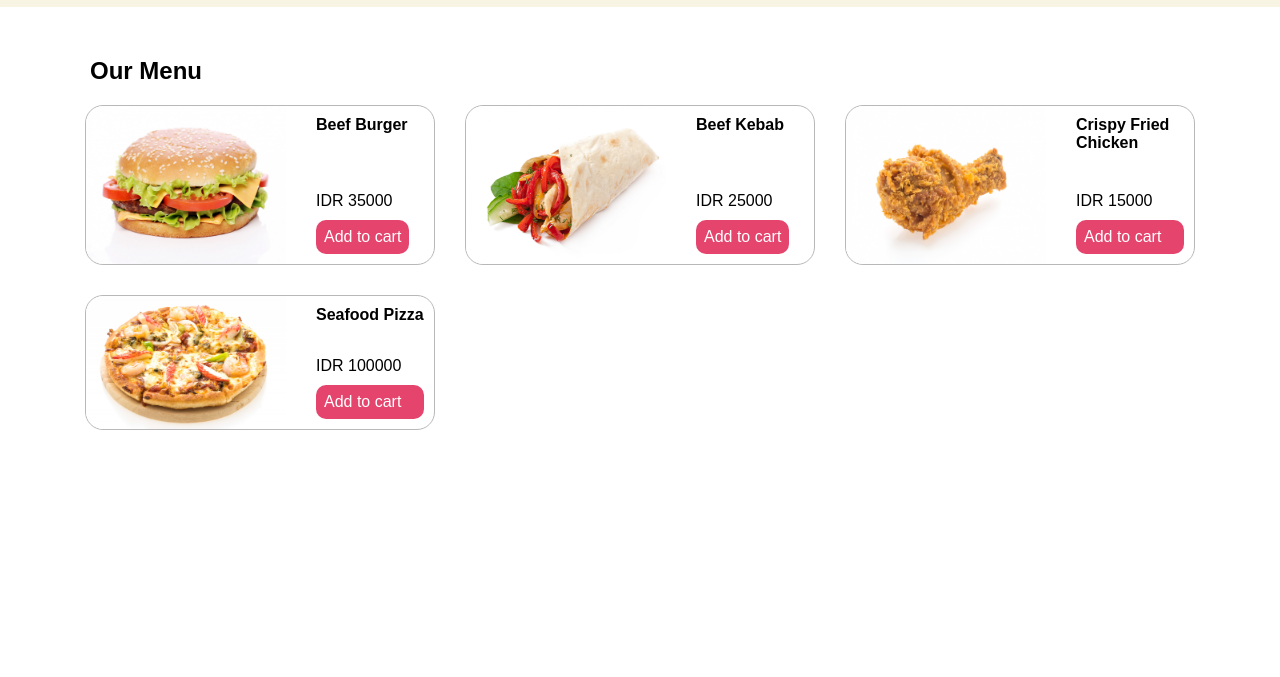
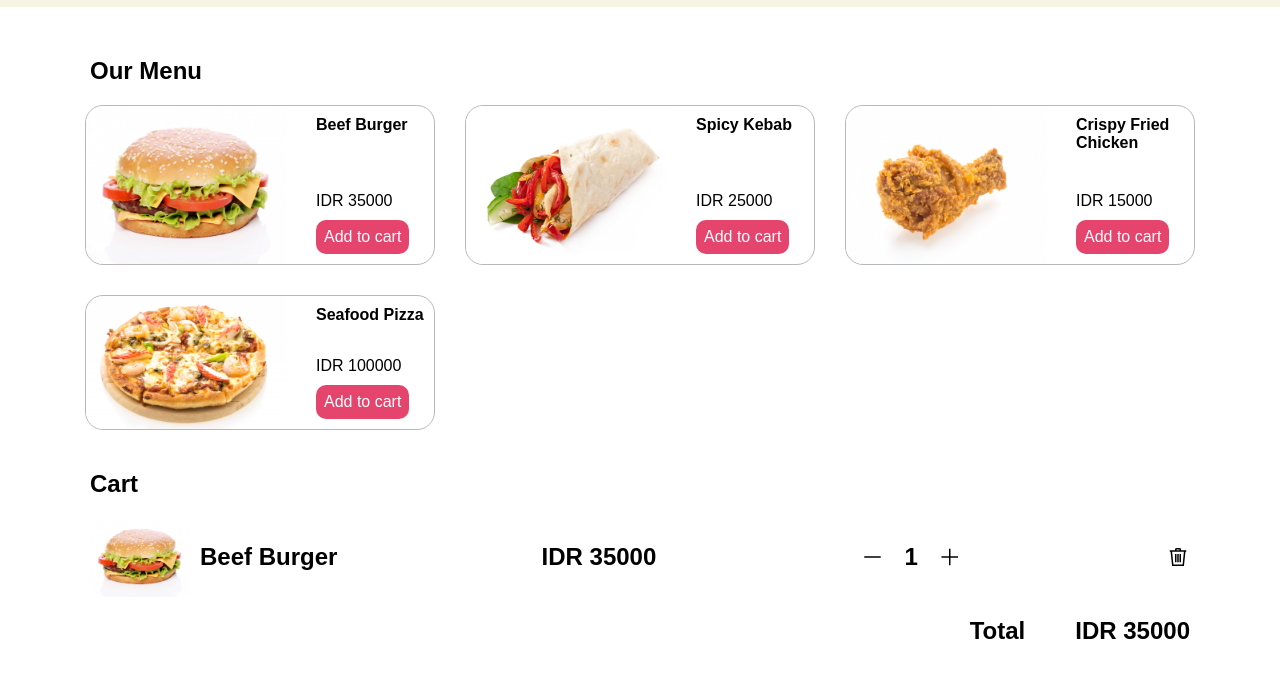
Before and after one commit to catamyst-codepolitan-1-A/food-order-app, a plain HTML site: page index.html in a window 1280 px wide. Shown: the part 55-732 px from the top of the page. Drawn offline with nearby package versions, Linux system fonts and the light colour scheme; a script that the page names is missing.

Commit message:
feat : add food catalogue content and cart section

```diff
--- a/index.html
+++ b/index.html
@@ -20,7 +20,70 @@
       <h3>Our Menu</h3>
       <section class="hero-content">
         <!-- Food Catalogue -->
-        <div id="food-catalogue" class="food-catalogue"></div>
+        <div id="food-catalogue" class="food-catalogue">
+          <div class="food-card-item">
+            <img width="200" src="/images/burger.jpg" alt="image" />
+            <div class="card-details">
+              <h4>Beef Burger</h4>
+              <div class="card-price">
+                <p>IDR 35000</p>
+                <div class="add-to-cart">Add to cart</div>
+              </div>
+            </div>
+          </div>
+          <div class="food-card-item">
+            <img width="200" src="/images/kebab.jpg" alt="image" />
+            <div class="card-details">
+              <h4>Spicy Kebab</h4>
+              <div class="card-price">
+                <p>IDR 25000</p>
+                <div class="add-to-cart">Add to cart</div>
+              </div>
+            </div>
+          </div>
+          <div class="food-card-item">
+            <img width="200" src="/images/fried-chicken.jpg" alt="image" />
+            <div class="card-details">
+              <h4>Crispy Fried Chicken</h4>
+              <div class="card-price">
+                <p>IDR 15000</p>
+                <div class="add-to-cart">Add to cart</div>
+              </div>
+            </div>
+          </div>
+          <div class="food-card-item">
+            <img width="200" src="/images/pizza.jpg" alt="image" />
+            <div class="card-details">
+              <h4>Seafood Pizza</h4>
+              <div class="card-price">
+                <p>IDR 100000</p>
+                <div class="add-to-cart">Add to cart</div>
+              </div>
+            </div>
+          </div>
+        </div>
+      </section>
+
+      <section class="cart-section">
+        <h3>Cart</h3>
+        <div class="cart-container">
+          <div class="cart-title">
+            <img width="100" src="/images/burger.jpg" alt="image" />
+            <h4>Beef Burger</h4>
+          </div>
+          <h4>IDR 35000</h4>
+          <div class="cart-quantity">
+            <i class="las la-minus"></i>
+            <h4>1</h4>
+            <i class="las la-plus"></i>
+          </div>
+          <i class="las la-trash"></i>
+        </div>
+
+        <div class="cart-total">
+          <h3>Total</h3>
+          <h3>IDR 35000</h3>
+        </div>
       </section>
     </main>
 
--- a/index.js
+++ /dev/null
@@ -1,52 +0,0 @@
-const foodCatalogue = document.getElementById("food-catalogue");
-const foodItemsData = [
-  {
-    id: "burger",
-    img: "images/burger.jpg",
-    foodname: "Beef Burger",
-    price: "35000",
-  },
-
-  {
-    id: "kebab",
-    img: "images/kebab.jpg",
-    foodname: "Beef Kebab",
-    price: "25000",
-  },
-
-  {
-    id: "fried-chicken",
-    img: "images/fried-chicken.jpg",
-    foodname: "Crispy Fried Chicken",
-    price: "15000",
-  },
-  {
-    id: "pizza",
-    img: "images/pizza.jpg",
-    foodname: "Seafood Pizza",
-    price: "100000",
-  },
-];
-
-// Generate Food Catalogue
-function generateCatalogue() {
-  return (foodCatalogue.innerHTML = foodItemsData
-    .map((insertItem) => {
-      const { img, foodname, price } = insertItem;
-      return `
-            <div class="food-card-item">
-              <img width="200" src=${img} alt="image" />
-              <div class="card-details">
-                <h4>${foodname}</h4>
-                <div class="card-price">
-                  <p>IDR ${price}</p>
-                  <div class="add-to-cart">Add to cart</div>
-                </div>
-              </div>
-            </div>
-    `;
-    })
-    .join(""));
-}
-
-generateCatalogue();
--- a/style.css
+++ b/style.css
@@ -61,6 +61,8 @@ section {
   color: var(--icon-color);
 }
 
+/* Food Catalogue */
+
 .food-catalogue {
   display: grid;
   grid-template-columns: repeat(3, 350px);
@@ -88,6 +90,7 @@ section {
 .add-to-cart {
   color: white;
   background-color: #e5446d;
+  max-width: max-content;
   border-radius: 10px;
   padding: 8px;
 }
@@ -102,3 +105,42 @@ section {
 .la-cart-plus {
   font-size: 1.5rem;
 }
+
+/* Cart Items */
+
+.cart-container {
+  margin: 20px 0;
+  font-size: 1.5rem;
+  display: flex;
+  align-items: center;
+  justify-content: space-between;
+}
+.cart-title {
+  display: flex;
+  align-items: center;
+  gap: 10px;
+}
+.cart-quantity {
+  display: flex;
+  align-items: center;
+  gap: 20px;
+}
+
+.la-minus:hover {
+  cursor: pointer;
+}
+
+.la-plus:hover {
+  cursor: pointer;
+}
+
+.la-trash:hover {
+  cursor: pointer;
+}
+
+.cart-total {
+  display: flex;
+  align-items: center;
+  justify-content: end;
+  gap: 50px;
+}
```
